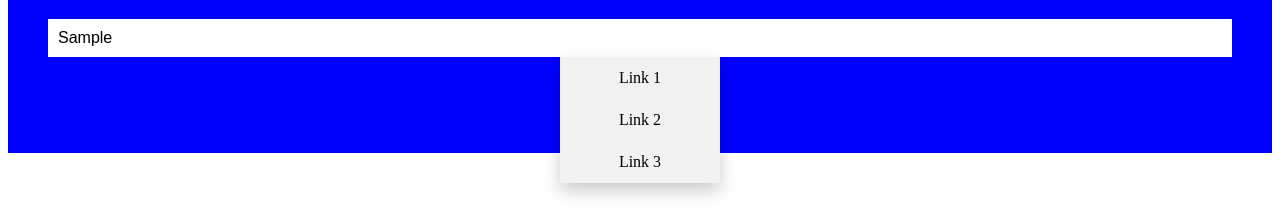
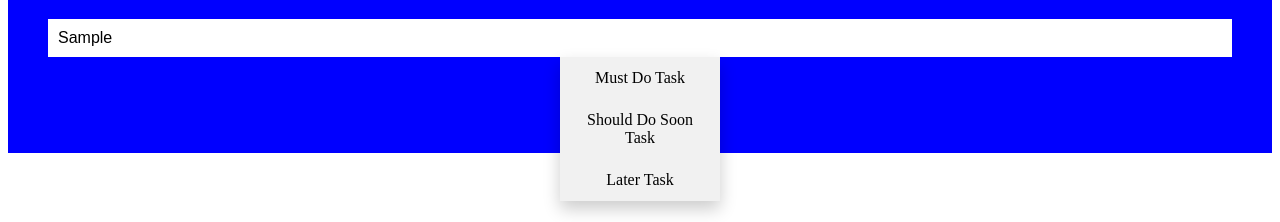
Before and after one commit to blytheb/To-Do-List, a plain HTML site: page index.html in a window 1280 px wide. Both pictures are taken after typing "Sample" into the empty fields and a click on the button "Add". Shown: the part 99-321 px from the top of the page. Drawn offline with Linux system fonts and the light colour scheme.

Commit message:
fixed dropdown menu label

```diff
--- a/index.html
+++ b/index.html
@@ -12,9 +12,9 @@
         <div class="dropdown">
         <button onclick="myFunction()" class="addBtn">Add</button>
           <div id="myDropdown" class="dropdown-content">
-            <a href="#">Link 1</a>
-            <a href="#">Link 2</a>
-            <a href="#">Link 3</a>
+            <a href="#"> Must Do Task </a>
+            <a href="#"> Should Do Soon Task </a>
+            <a href="#"> Later Task </a>
           </div>
         </div>
     </div>
```
